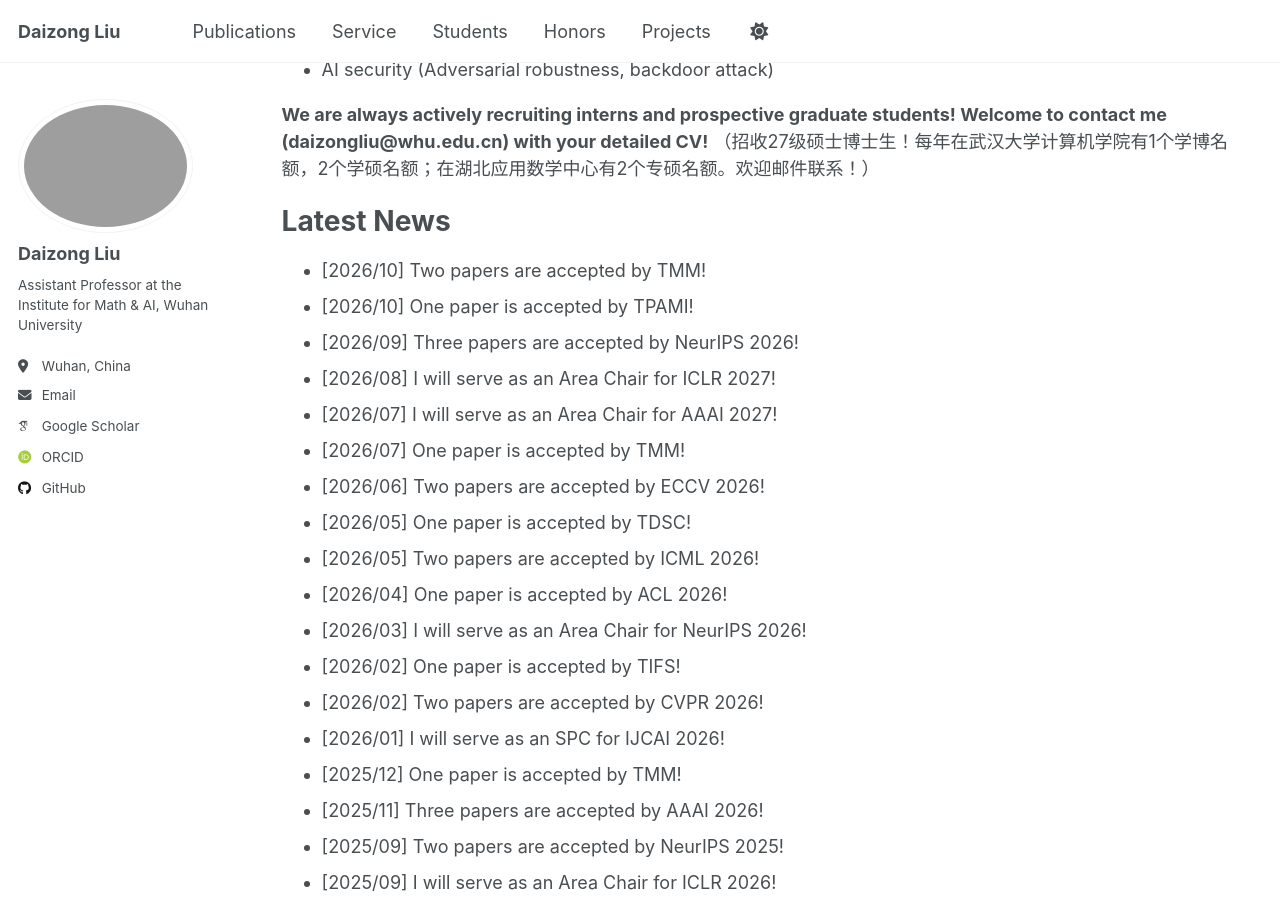
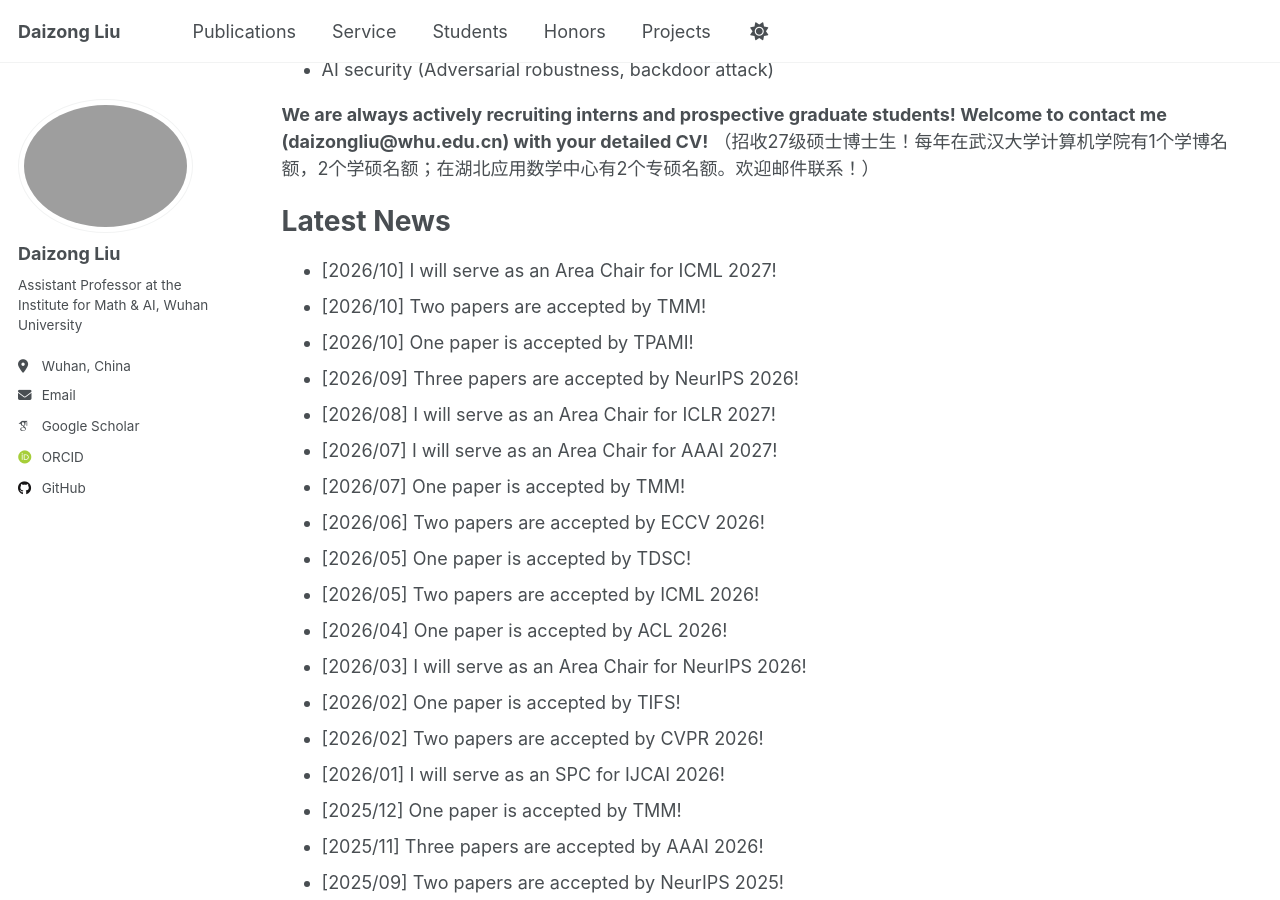
Before and after one commit to liudaizong/liudaizong.github.io, a Jekyll site: the page built from _pages/about.md, in a window 1280 px wide and 900 px high, scrolled down 451 px. Built offline with Jekyll 4.4.1, drawn with Linux system fonts in a browser that asks for light colours; some web fonts are replaced.

Commit message:
Update about.md

```diff
--- a/_pages/about.md
+++ b/_pages/about.md
@@ -21,6 +21,7 @@ My broad research interests include Multimodal Reasoning, 3D Point Cloud Percept
 
 Latest News
 ======
+* [2026/10] I will serve as an Area Chair for ICML 2027!
 * [2026/10] Two papers are accepted by TMM!
 * [2026/10] One paper is accepted by TPAMI!
 * [2026/09] Three papers are accepted by NeurIPS 2026!
```
